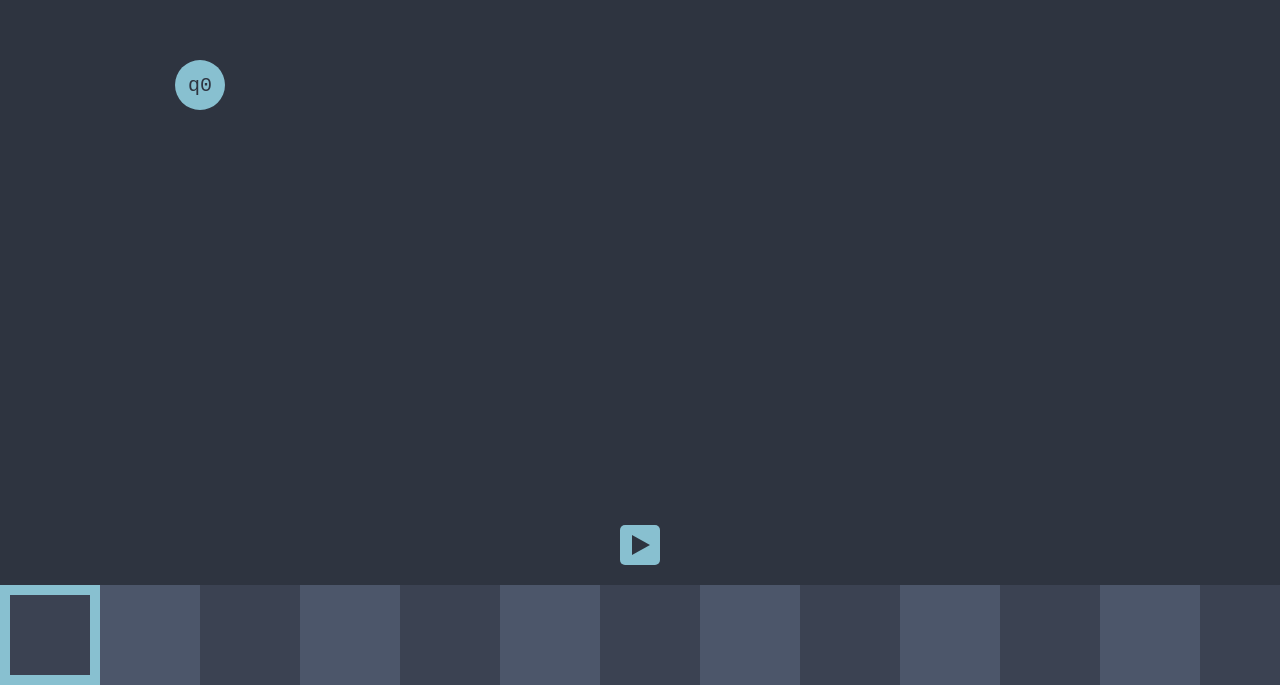
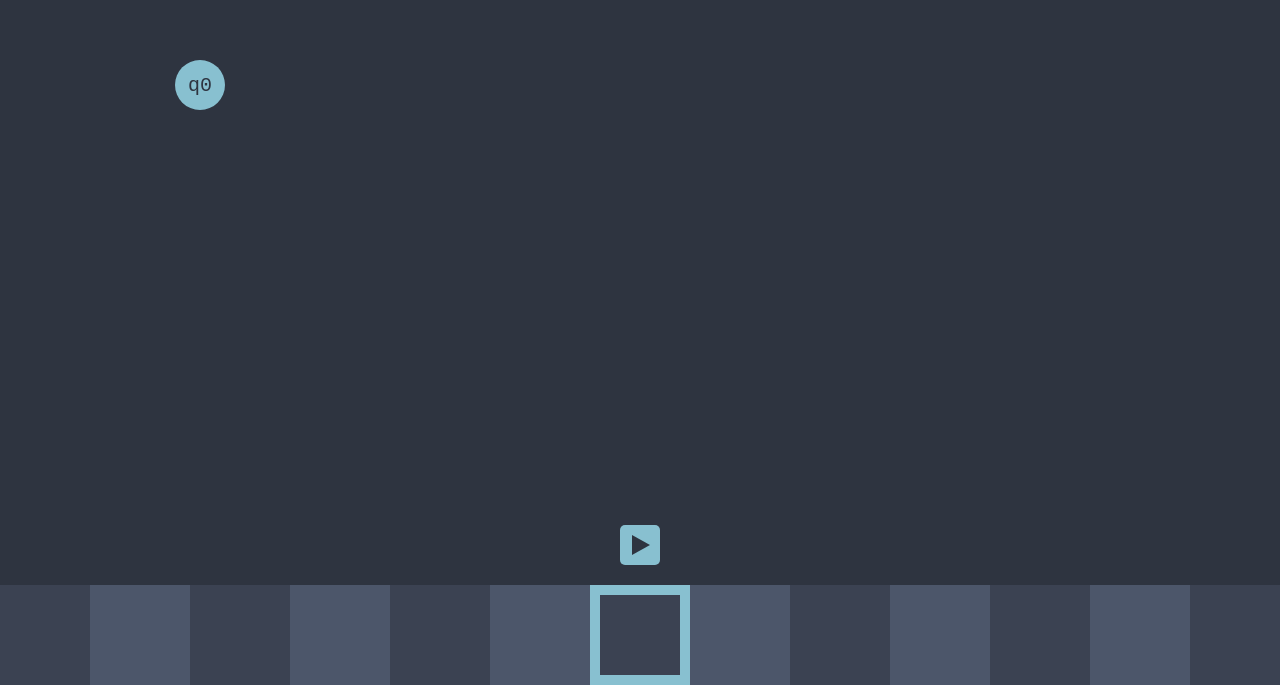
Before and after one commit to rodrigohpalmeirim/automaton-simulator, a React (Create React App) app: page / in a window 1280 px wide. Shown: the part 115-800 px from the top of the page. Built offline with nearby package versions, Linux system fonts and the light colour scheme.

Commit message:
fix tape alignment and reset

```diff
--- a/src/App.css
+++ b/src/App.css
@@ -74,6 +74,7 @@
   border: none;
   padding: 0;
   outline: none;
+  -webkit-user-drag: none;
 }
 
 #cursor {
--- a/src/App.js
+++ b/src/App.js
@@ -23,8 +23,8 @@ export default class App extends Component {
     this.arrowPos = { x1: 0, y1: 0, x2: 0, y2: 0 };
     this.tempNode = "";
     this.contextMenu = { x: 0, y: 0, options: [] }
-    this.tapePos = 0;
     this.startCharId = 0;
+    this.startState = "q0";
 
     this.state = {
       draggingNode: false,
@@ -33,9 +33,11 @@ export default class App extends Component {
       contextMenu: false,
       tapeHeight: 100,
       focusedCharId: this.startCharId,
+      state: this.startState,
       running: false,
-      state: "q0",
     }
+
+    this.tapePos = window.innerWidth / 2 - this.state.tapeHeight / 2 - this.state.focusedCharId * this.state.tapeHeight;
 
     this.nodes = {
       q0: {
@@ -45,10 +47,11 @@ export default class App extends Component {
       }
     }
 
-    this.chars = {}
+    this.initChars = {};
     this.firstKey = 0;
-    for (var i = 0; i < window.innerWidth / this.state.tapeHeight; i++) {
-      this.chars[i] = "";
+    for (var i = Math.floor(-(window.innerWidth / 2) / this.state.tapeHeight); i < 2 + (window.innerWidth / 2) / this.state.tapeHeight; i++) {
+      if (this.initChars[i] === undefined)
+        this.initChars[i] = "";
     }
     this.lastKey = i - 1;
   }
@@ -123,7 +126,10 @@ export default class App extends Component {
 
   componentDidMount() {
     document.addEventListener("keydown", this.keyDownHandler);
-    window.addEventListener("resize", this.updateTape);
+    window.addEventListener("resize", () => {
+      this.tapePos = window.innerWidth / 2 - this.state.tapeHeight / 2 - this.state.focusedCharId * this.state.tapeHeight;
+      this.updateTape();
+    });
     document.addEventListener("mouseup", () => {
       document.removeEventListener("mousemove", this.dragTape)
     });
@@ -160,11 +166,11 @@ export default class App extends Component {
   updateTape() {
     while (-this.tapePos < this.state.tapeHeight * this.firstKey) {
       this.firstKey--;
-      this.chars[this.firstKey] = "";
+      this.initChars[this.firstKey] = "";
     }
     while (window.innerWidth > this.state.tapeHeight * (this.lastKey + 1) + this.tapePos) {
       this.lastKey++;
-      this.chars[this.lastKey] = "";
+      this.initChars[this.lastKey] = "";
     }
     this.forceUpdate();
   }
@@ -354,32 +360,42 @@ export default class App extends Component {
   }
 
   run() {
-    this.setState({ running: true });
+    if (this.nodes[this.state.state]) {
+      this.tapePos = window.innerWidth / 2 - this.state.tapeHeight / 2 - this.state.focusedCharId * this.state.tapeHeight;
+      this.updateTape();
+      setTimeout(() => { this.setState({ running: true }); }, 1);
+
+      this.chars = JSON.parse(JSON.stringify(this.initChars));
+
       this.interval = setInterval(() => {
         for (const char in this.nodes[this.state.state].connections) {
           if (char === this.chars[this.state.focusedCharId]) {
             const connection = this.nodes[this.state.state].connections[char];
             this.chars[this.state.focusedCharId] = connection.replaceChar;
             try {
-            document.querySelector("#tape input[num='"+this.state.focusedCharId+"']").value = connection.replaceChar;
-          } catch (e) {}
-          switch (connection.move) {
-            case "L":
-              this.setState({focusedCharId: this.state.focusedCharId-1});
+              document.querySelector("#tape input[num='" + this.state.focusedCharId + "']").value = connection.replaceChar;
+            } catch (e) { }
+            if (connection.move === "L") {
+              this.setState({ focusedCharId: this.state.focusedCharId - 1 });
+            } else if (connection.move === "R") {
+              this.setState({ focusedCharId: this.state.focusedCharId + 1 });
+            }
+            this.tapePos = window.innerWidth / 2 - this.state.tapeHeight / 2 - this.state.focusedCharId * this.state.tapeHeight;
+            this.updateTape();
+            this.setState({ state: connection.node });
             break;
-            case "R":
-              this.setState({focusedCharId: this.state.focusedCharId+1});
-              break;
-          }
-          this.setState({state: connection.node});
           }
         }
       }, 1000);
     }
+  }
 
   stop() {
     clearInterval(this.interval);
-    this.setState({ running: false });
+    this.setState({ running: false, focusedCharId: this.startCharId, state: this.startState });
+    for (const input of document.querySelectorAll("#tape input")) {
+      input.value = this.initChars[input.getAttribute("num")];
+    }
   }
 
   render() {
@@ -407,8 +423,8 @@ export default class App extends Component {
           </svg>
           <div id="tape" style={{ height: this.state.tapeHeight }} onMouseDown={this.tapeMouseDownHandler}>
             {
-              Object.keys(this.chars).map((id) => {
-                if (-this.tapePos < this.state.tapeHeight * (Number(id) + 1) && window.innerWidth > this.state.tapeHeight * (Number(id)) + this.tapePos) {
+              Object.keys(this.initChars).map((id) => {
+                if (-this.tapePos < this.state.tapeHeight * (Number(id) + 2) && window.innerWidth > this.state.tapeHeight * (Number(id) - 1) + this.tapePos) {
                   return (<input key={id} num={id} style={{
                     height: this.state.tapeHeight,
                     width: this.state.tapeHeight,
@@ -416,8 +432,9 @@ export default class App extends Component {
                     position: "absolute",
                     bottom: 0,
                     left: id * this.state.tapeHeight + this.tapePos,
-                    fontSize: this.state.tapeHeight / 2
-                  }} maxLength="1" onInput={(event) => { this.chars[id] = event.target.value }} defaultValue={this.chars[id]} />
+                    fontSize: this.state.tapeHeight / 2,
+                    transition: this.state.running ? ".5s" : "0s",
+                  }} maxLength="1" onInput={(event) => { this.initChars[id] = event.target.value }} defaultValue={this.state.running ? this.chars[id] : this.initChars[id]} />
                   )
                 }
               })
@@ -425,7 +442,7 @@ export default class App extends Component {
             <div id="cursor" style={{
               height: this.state.tapeHeight - 20,
               width: this.state.tapeHeight - 20,
-              left: this.state.focusedCharId * this.state.tapeHeight + this.tapePos,
+              left: this.state.running ? window.innerWidth / 2 - this.state.tapeHeight / 2 : this.state.focusedCharId * this.state.tapeHeight + this.tapePos,
               transition: this.state.running ? ".5s" : "0s",
             }} />
           </div>
```
Lines whose indentation alone changed are shown as unchanged.
